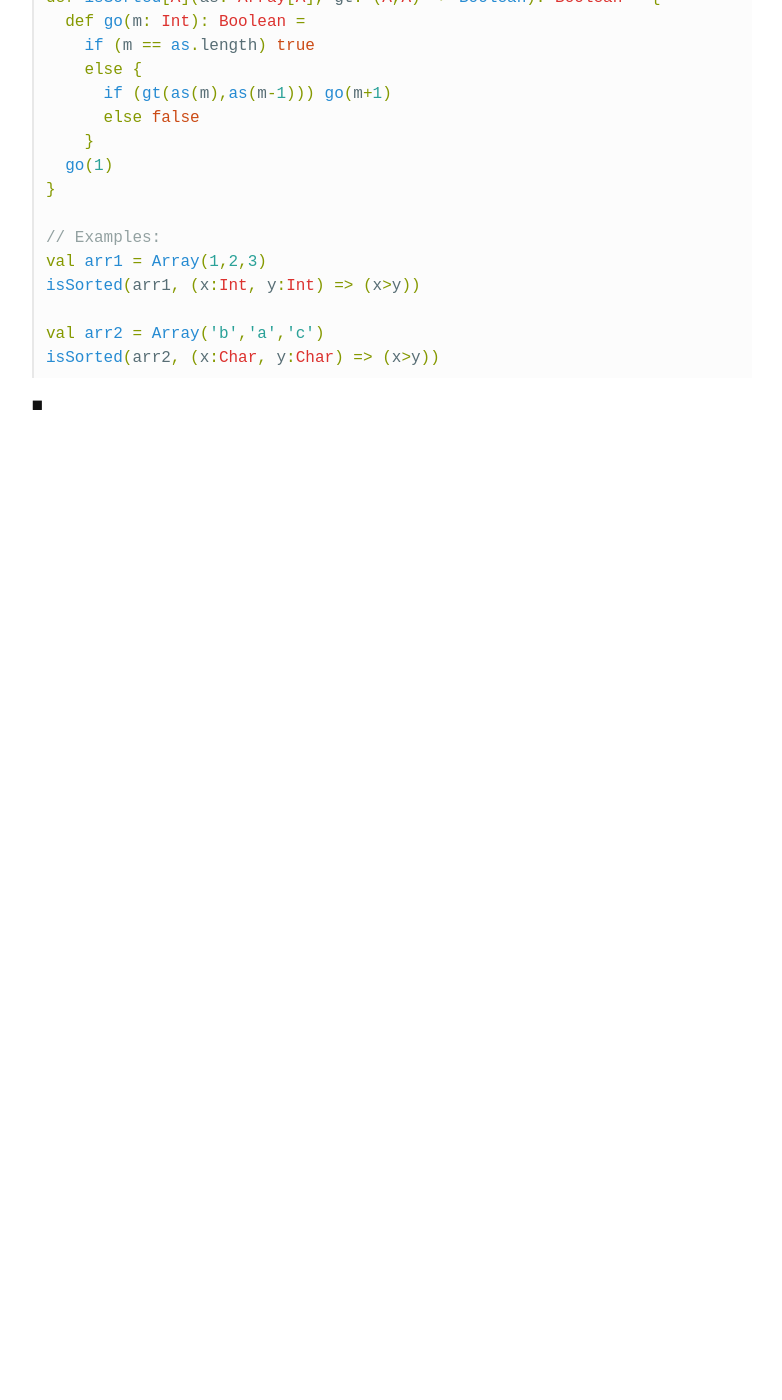
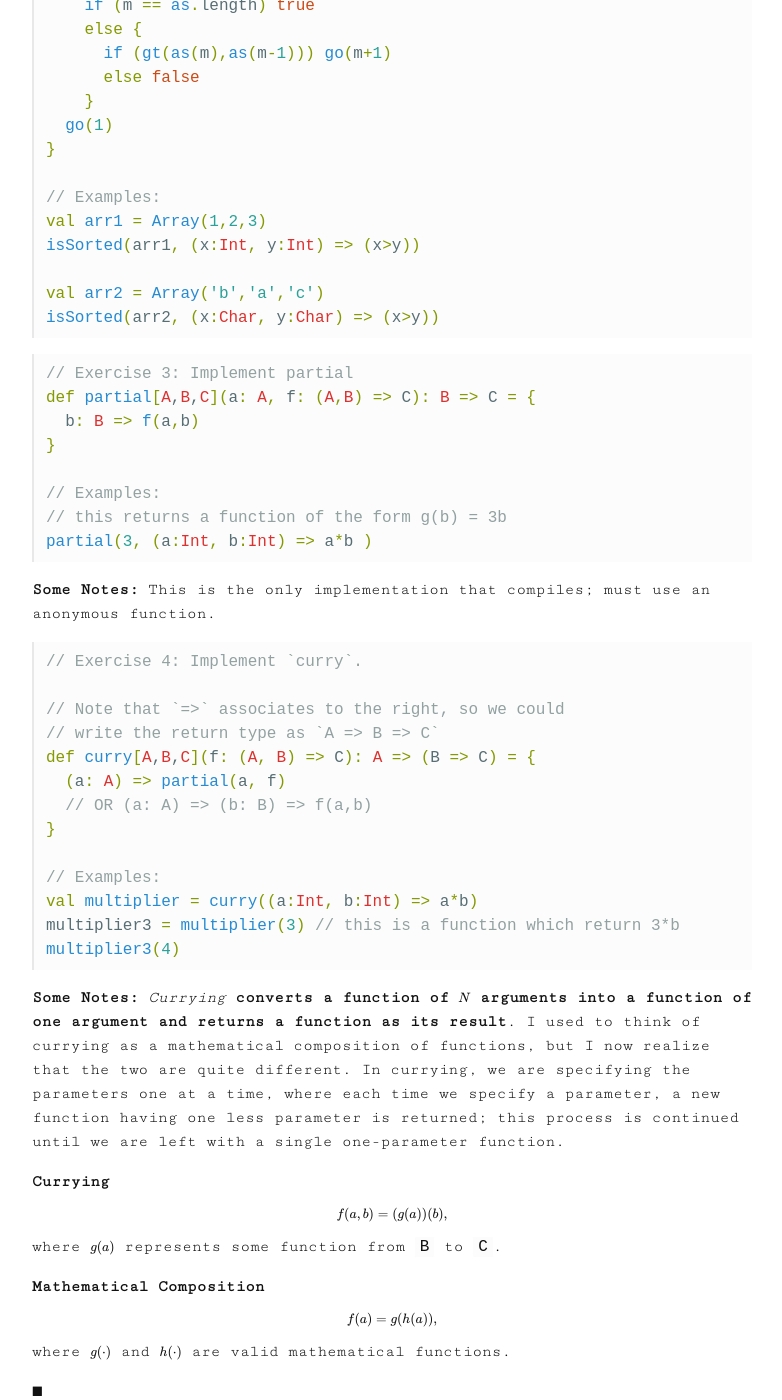
Before and after one commit to syaning/slim, a Jekyll site: the page built from _posts/2017-10-21-chapter-2-exercises.md, in a window 1280 px wide and 1400 px high, scrolled down 941 px. Shown: the whole window, without its empty margins (248-1030 px from the left). Built offline with Jekyll 4.4.1, drawn with Linux system fonts in a browser that asks for light colours; formulas are drawn with MathJax 3; before the commit the page ends 1423 px from its top, so only the background shows below that.

Commit message:
add ch.2 exercises 3 and 4

````diff
--- a/_posts/2017-10-21-chapter-2-exercises.md
+++ b/_posts/2017-10-21-chapter-2-exercises.md
@@ -23,7 +23,6 @@ def fib(n: Int): Int ={
 ```
 
 **Some notes:**
-
 Mathematically, if \\(f(n)\\) represents the \\(n\\)-th Fibonacci number, then we
 clearly have that
 \\[
@@ -59,4 +58,51 @@ val arr2 = Array('b','a','c')
 isSorted(arr2, (x:Char, y:Char) => (x>y))
 ```
 
+```scala
+// Exercise 3: Implement partial
+def partial[A,B,C](a: A, f: (A,B) => C): B => C = {
+  b: B => f(a,b)
+}
+
+// Examples:
+// this returns a function of the form g(b) = 3b
+partial(3, (a:Int, b:Int) => a*b )
+```
+**Some Notes:**
+This is the only implementation that compiles; must use an anonymous function.
+
+```scala
+// Exercise 4: Implement `curry`.
+
+// Note that `=>` associates to the right, so we could
+// write the return type as `A => B => C`
+def curry[A,B,C](f: (A, B) => C): A => (B => C) = {
+  (a: A) => partial(a, f)
+  // OR (a: A) => (b: B) => f(a,b)
+}
+
+// Examples:
+val multiplier = curry((a:Int, b:Int) => a*b)
+multiplier3 = multiplier(3) // this is a function which return 3*b
+multiplier3(4)
+```
+**Some Notes:** *Currying* __converts a function of \\(N\\) arguments into a function
+of one argument and returns a function as its result__. I used to think of currying
+as a mathematical composition of functions, but I now realize that the two are quite
+different. In currying, we are specifying the parameters one at a time, where
+each time we specify a parameter, a new function having one less parameter is returned;
+this process is continued until we are left with a single one-parameter function.
+
+**Currying**
+\\[
+f(a,b) = (g(a))(b),
+\\]
+where \\(g(a)\\) represents some function from `B` to `C`.
+
+**Mathematical Composition**
+\\[
+f(a) = g(h(a)),
+\\]
+where \\(g(\cdot)\\) and \\(h(\cdot)\\) are valid mathematical functions.
+
 \\(\blacksquare\\)
````
